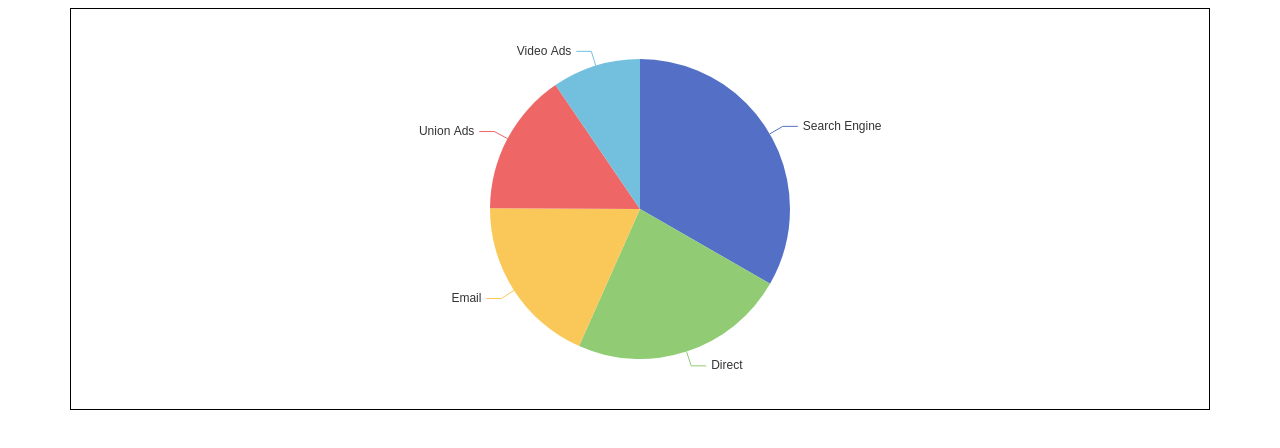
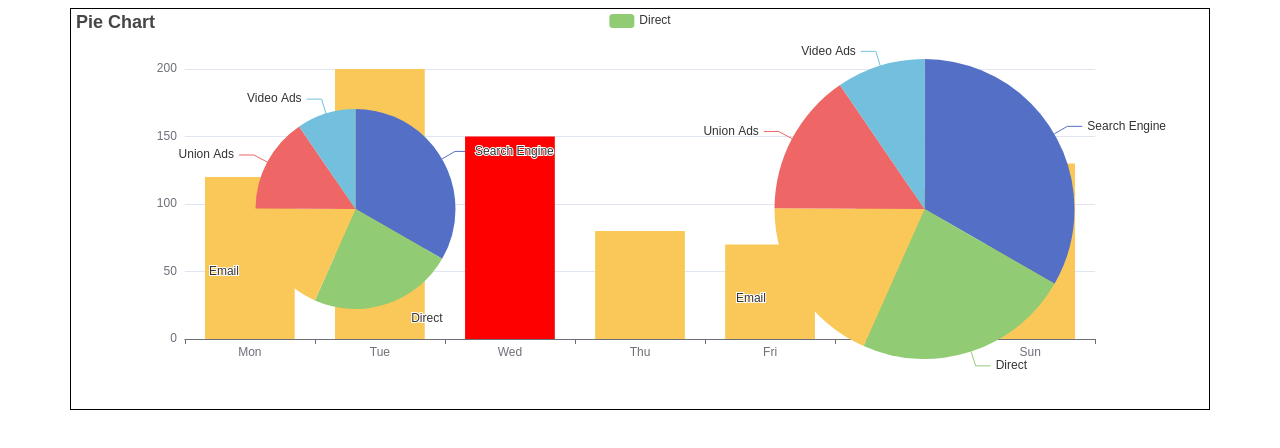
Before and after one commit to michaelcalvinwood/exploring-echarts, a plain HTML site: page index.html in a window 1280 px wide. Drawn offline with nearby package versions, Linux system fonts and the light colour scheme.

Commit message:
added finding legend dimensions

```diff
--- a/index.html
+++ b/index.html
@@ -5,7 +5,7 @@
     <meta charset="UTF-8">
     <meta http-equiv="X-UA-Compatible" content="IE=edge">
     <meta name="viewport" content="width=device-width, initial-scale=1.0">
-    <title>ECharts</title>
+    <title>PYMNTS Charts</title>
     <style>
         #chartContainer {
             width: 90%;
@@ -23,8 +23,23 @@
     <div id="chartContainer"></div>
     <script>
         const minPieOption = {
+            title: {
+                text: 'Pie Chart'
+            },
+            xAxis: {
+                type: 'category',
+                data: ['Mon', 'Tue', 'Wed', 'Thu', 'Fri', 'Sat', 'Sun']
+            },
+            yAxis: {
+                type: 'value'
+            },
+            legend: {
+                data: ['Direct']
+            },
             series: [
                 {
+                    center: ['25%', '50%'],
+                    radius: 100,
                     type: 'pie',
                     data: [
                         { value: 1048, name: 'Search Engine' },
@@ -40,6 +55,36 @@
                             shadowColor: 'rgba(0, 0, 0, 0.5)'
                         }
                     }
+                },
+                {
+                    center: ['75%', '50%'],
+                    radius: 150,
+                    type: 'pie',
+                    data: [
+                        { value: 1048, name: 'Search Engine' },
+                        { value: 735, name: 'Direct' },
+                        { value: 580, name: 'Email' },
+                        { value: 484, name: 'Union Ads' },
+                        { value: 300, name: 'Video Ads' }
+                    ],
+                    emphasis: {
+                        itemStyle: {
+                            shadowBlur: 10,
+                            shadowOffsetX: 0,
+                            shadowColor: 'rgba(0, 0, 0, 0.5)'
+                        }
+                    }
+                },
+                {
+                    data: [
+                        120,
+                        200,
+                        { value: 150, itemStyle: { color: 'red' } },
+                        80,
+                        70,
+                        110,
+                        130],
+                    type: 'bar'
                 }
             ]
         };
@@ -54,17 +99,47 @@
             },
             series: [
                 {
-                    data: [120, 200, 150, 80, 70, 110, 130],
+                    data: [
+                        120,
+                        200,
+                        { value: 150, itemStyle: { color: 'red' } },
+                        80,
+                        70,
+                        110,
+                        130],
                     type: 'bar'
                 }
             ]
         };
 
+
+
         let option = minPieOption;
+        var snapshotImage = new Image();
 
         var chartDom = document.getElementById('chartContainer');
         var myChart = echarts.init(chartDom);
         myChart.setOption(option);
+        myChart.on('finished', () => {
+            snapshotImage.src = myChart.getDataURL();
+            console.log('myChart', myChart);
+
+            // show legend area info
+            const legendModel = myChart.getModel().getComponent('legend');
+            const legendView = myChart.getViewOfComponentModel(legendModel);
+            const legendRect = legendView.group.getBoundingRect();
+            const [x, y] = legendView.group.transformCoordToGlobal(legendRect.x, legendRect.y);
+            const { width, height } = legendRect;
+            console.log('legend Info', x, y, width, height);
+        })
+
+        const legendModel = myChart.getModel().getComponent('legend');
+        const legendView = myChart.getViewOfComponentModel(legendModel);
+        const legendRect = legendView.group.getBoundingRect();
+        const [x, y] = legendView.group.transformCoordToGlobal(legendRect.x, legendRect.y);
+        const { width, height } = legendRect;
+        console.log('legend Info 2', x, y, width, height);
+
 
 
     </script>
```
